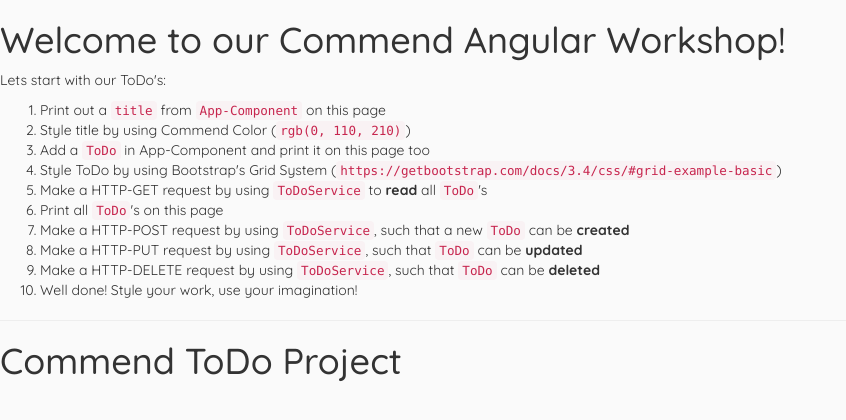
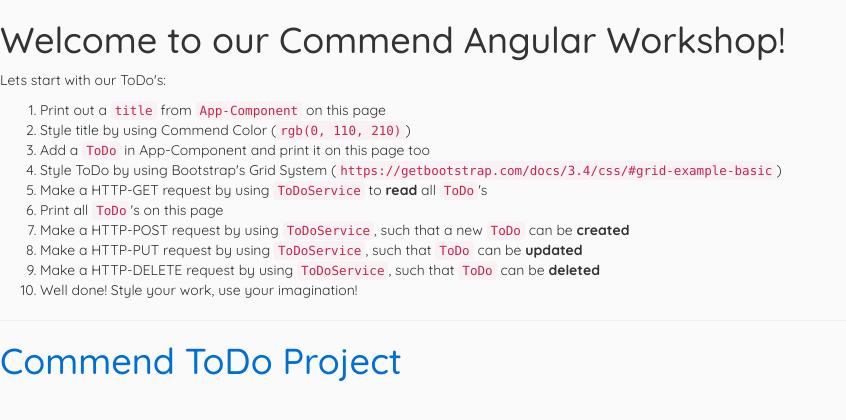
Before and after one commit to BRFCommend/commend-to-do-project, an Angular app: page / in a window 1280 px wide. Shown: the top 420 px of the page, without its empty margins (0-846 px from the left). Built offline with nearby package versions, Linux system fonts and the light colour scheme.

Commit message:
Step-2: Style title by using Commend Color (rgb(0, 110, 210))

```diff
--- a/src/app/app.component.css
+++ b/src/app/app.component.css
@@ -0,0 +1,3 @@
+.highlight-text {
+    color: rgb(0, 110, 210);
+}
--- a/src/app/app.component.html
+++ b/src/app/app.component.html
@@ -16,4 +16,4 @@
 </ol>
 <hr/>
 
-<h1>{{title}}</h1>
+<h1 class="highlight-text">{{title}}</h1>
```
